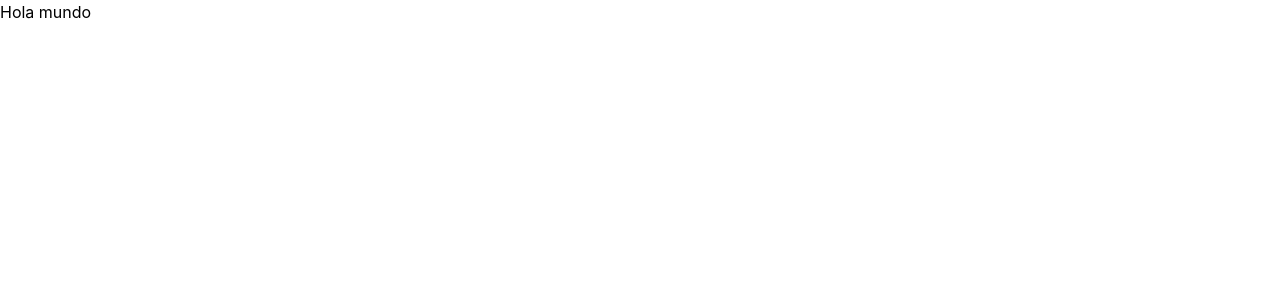
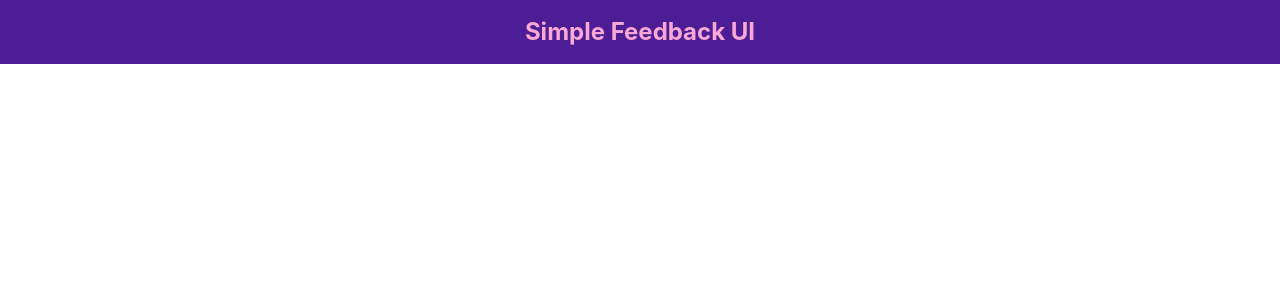
Before and after one commit to jisazamp/simple-feedback-app, a React (Create React App) app: page / in a window 1280 px wide. Shown: the top 300 px of the page. Built offline with nearby package versions, Linux system fonts and the light colour scheme.

Commit message:
Added the NavBar component

```diff
--- a/src/App.js
+++ b/src/App.js
@@ -1,7 +1,14 @@
 import React from 'react';
 
+import NavBar from './components/common/navBar';
+
 const App = () => {
-  return <div>Hola mundo</div>;
+  return (
+    <>
+      <NavBar title='Simple Feedback UI' />
+      <div></div>
+    </>
+  );
 };
 
 export default App;
--- /dev/null
+++ b/src/components/common/navBar.jsx
@@ -0,0 +1,19 @@
+import PropTypes from 'prop-types';
+
+const NavBar = ({ title }) => {
+  return (
+    <nav className='py-4 px-4 flex items-center justify-center bg-violet-900'>
+      <h1 className='font-bold text-xl md:text-2xl text-pink-300'>{title}</h1>
+    </nav>
+  );
+};
+
+NavBar.propTypes = {
+  title: PropTypes.string,
+};
+
+NavBar.defaultProps = {
+  title: 'Feedback UI',
+};
+
+export default NavBar;
--- a/tailwind.config.js
+++ b/tailwind.config.js
@@ -1,6 +1,6 @@
 module.exports = {
   mode: 'jit',
-  content: ['./src/**/*.{html,js}'],
+  content: ['./src/**/*.{js,jsx,ts,tsx}'],
   theme: {
     extend: {},
   },
```
